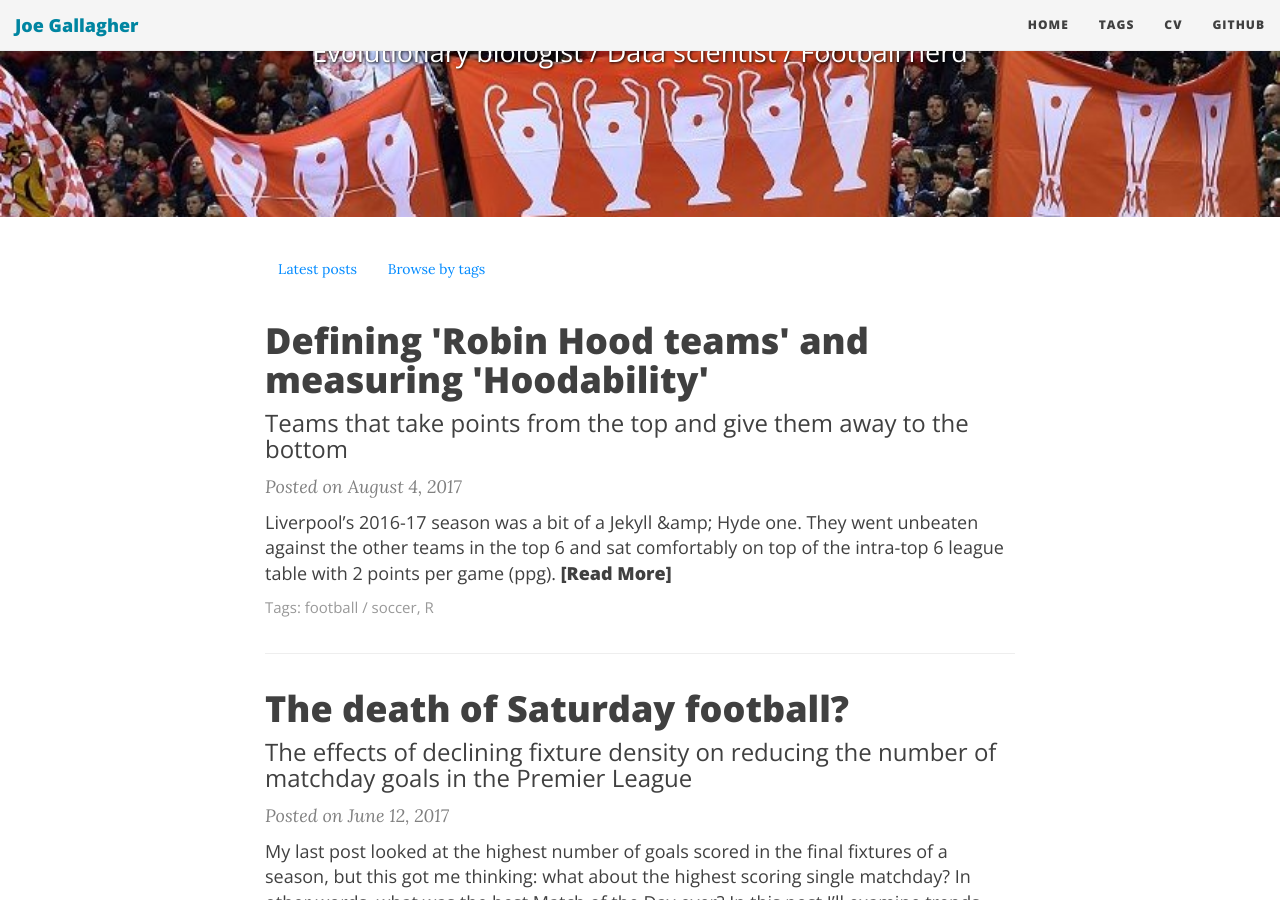
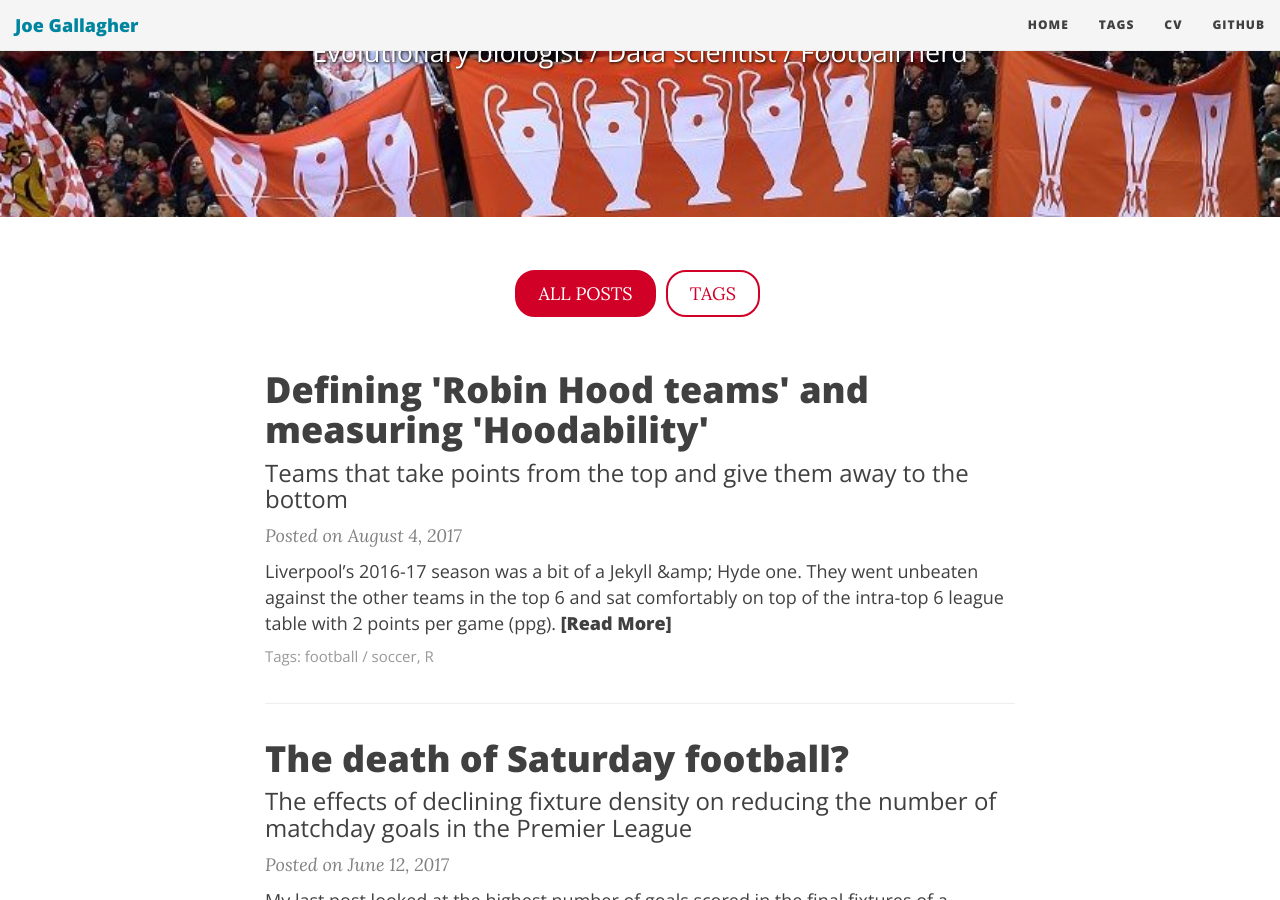
Before and after one commit to JoGall/jogall.github.io, a Jekyll site: the page built from index.html, in a window 1280 px wide and 900 px high, scrolled down 326 px. Built offline with Jekyll 4.4.1, drawn with Linux system fonts in a browser that asks for light colours; nearby versions of some CDN libraries; the list of posts is cut into pages by our own code.

Commit message:
Added blog index page

```diff
--- a/index.html
+++ b/index.html
@@ -13,9 +13,9 @@ bigimg:
 ---
 
 <!-- Buttons for latest posts or posts by category-->
-<div class="buttons">
-  <a href="/" class="btn filter-selected">Latest posts</a>
-  <a href="/tags" class="btn">Browse by tags</a>
+<div class="list-filters">
+  <a href="/" class="list-filter filter-selected">All posts</a>
+  <a href="/tags" class="list-filter">Tags</a>
 </div>
 
 <!--<div class="container">
```
Also changed, not shown: 1 other file.
